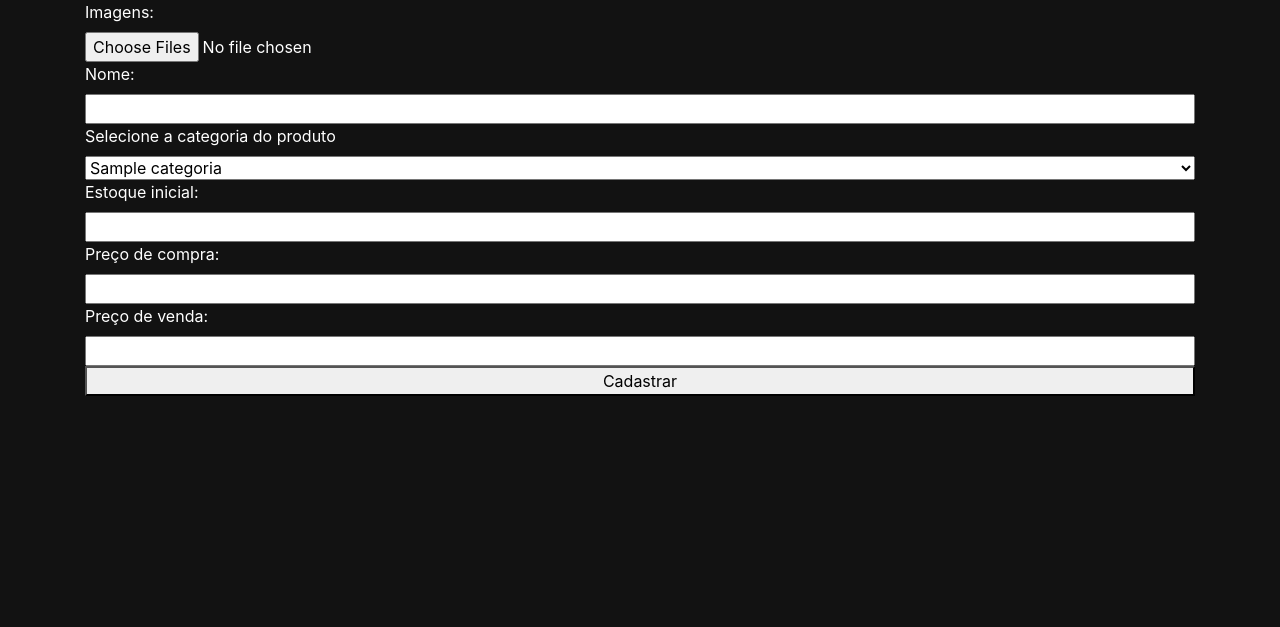
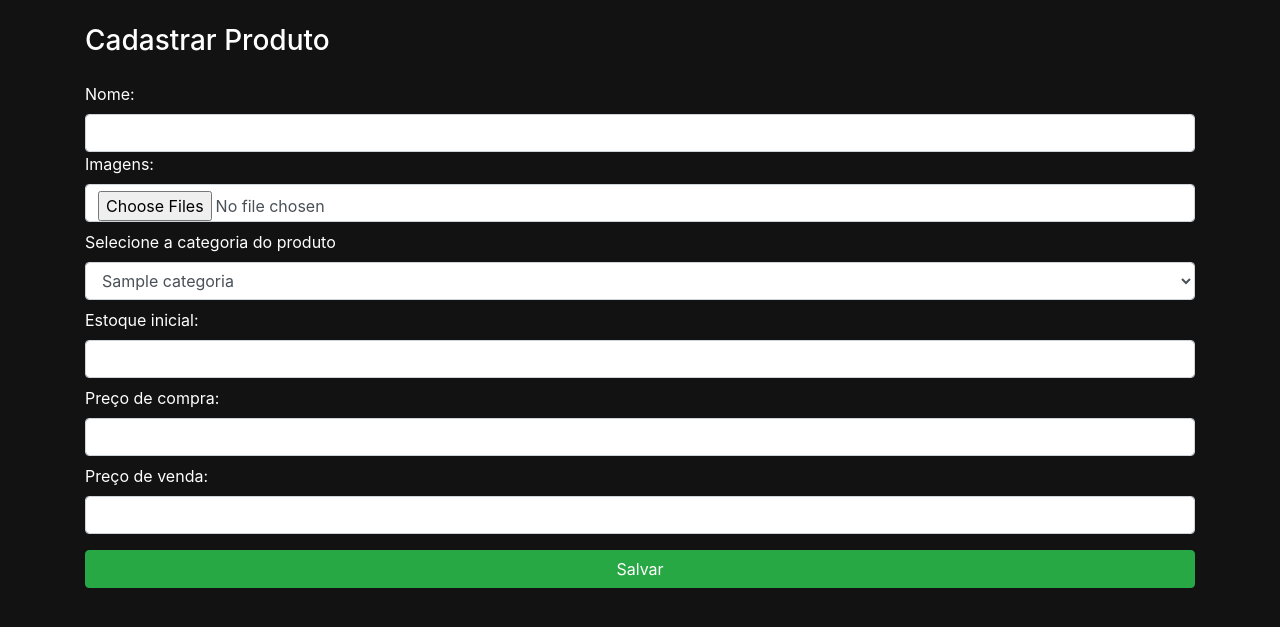
Before and after one commit to matheus-dev-fullstack/madeireira, a Django app: page /estoque/add_produto/ in a window 1280 px wide. Shown: the part 56-683 px from the top of the page. Run offline with Django 5.2, Linux system fonts and the light colour scheme; tables that the repository leaves empty hold one stand-in row (values such as "Sample post").

Commit message:
Melhorando a estilização do formulário de cadastro de produtos

```diff
--- a/estoque/templates/add_produto.html
+++ b/estoque/templates/add_produto.html
@@ -1,32 +1,35 @@
 {%  extends 'base.html' %}
 
 {% block 'title' %}
-    Login
+    Cadastrar Produto
 {% endblock %}
 
 {% block 'body' %}
 
-    <form class="container d-flex flex-column" action="{% url 'add_produto' %}" method='POST' enctype='multipart/form-data'>
+    <div class="container">
+        <h3 class="mt-4">Cadastrar Produto</h3>
+        <form class="d-flex flex-column mt-3" action="{% url 'add_produto' %}" method='POST' enctype='multipart/form-data'>
             {% csrf_token %}
+            <label class="mt-2">Nome:</label>
+            <input class="form-control"  type='text' name="nome" multiple />
             <label>Imagens:</label>
-        <input type='file' name="imagens" multiple />
-        <label>Nome:</label>
-        <input type='text' name="nome" multiple />
-        <label>Selecione a categoria do produto</label>
-        <select name='categoria' >
+            <input class="form-control" type='file' name="imagens" multiple />
+            <label class="mt-2">Selecione a categoria do produto</label>
+            <select class="form-control" name='categoria' >
                 {% for categoria in categorias %}
                     <option value="{{ categoria.id }}">{{ categoria.titulo }}</option>
                 {% endfor %}
             </select>
-        <label>Estoque inicial:</label>
-        <input type='number' name="quantidade" />
-        <label>Preço de compra:</label>
-        <input type='number' name="preco_compra" />
-        <label>Preço de venda:</label>
-        <input type='number' name="preco_venda" />
+            <label class="mt-2">Estoque inicial:</label>
+            <input class="form-control"  type='number' name="quantidade" />
+            <label class="mt-2">Preço de compra:</label>
+            <input class="form-control"  type='number' name="preco_compra" />
+            <label class="mt-2">Preço de venda:</label>
+            <input class="form-control"  type='number' name="preco_venda" />
 
-        <button type="submit">Cadastrar</button
+            <button class="btn btn-success mt-3" type="submit">Salvar</button
 
         </form>
+    </div>
 
 {% endblock %}
--- a/estoque/views.py
+++ b/estoque/views.py
@@ -6,6 +6,8 @@ from datetime import date
 from io import BytesIO
 from django.core.files.uploadedfile import InMemoryUploadedFile
 import sys
+from django.shortcuts import redirect
+from django.urls import reverse
 
 def add_produto(request):
 
@@ -49,4 +51,4 @@ def add_produto(request):
             img = Imagem(imagem = img_final, produto=produto)
             img.save()
 
-        return HttpResponse('Foi')
+        return redirect(reverse('add_produto'))
```
Lines whose indentation alone changed are shown as unchanged.
